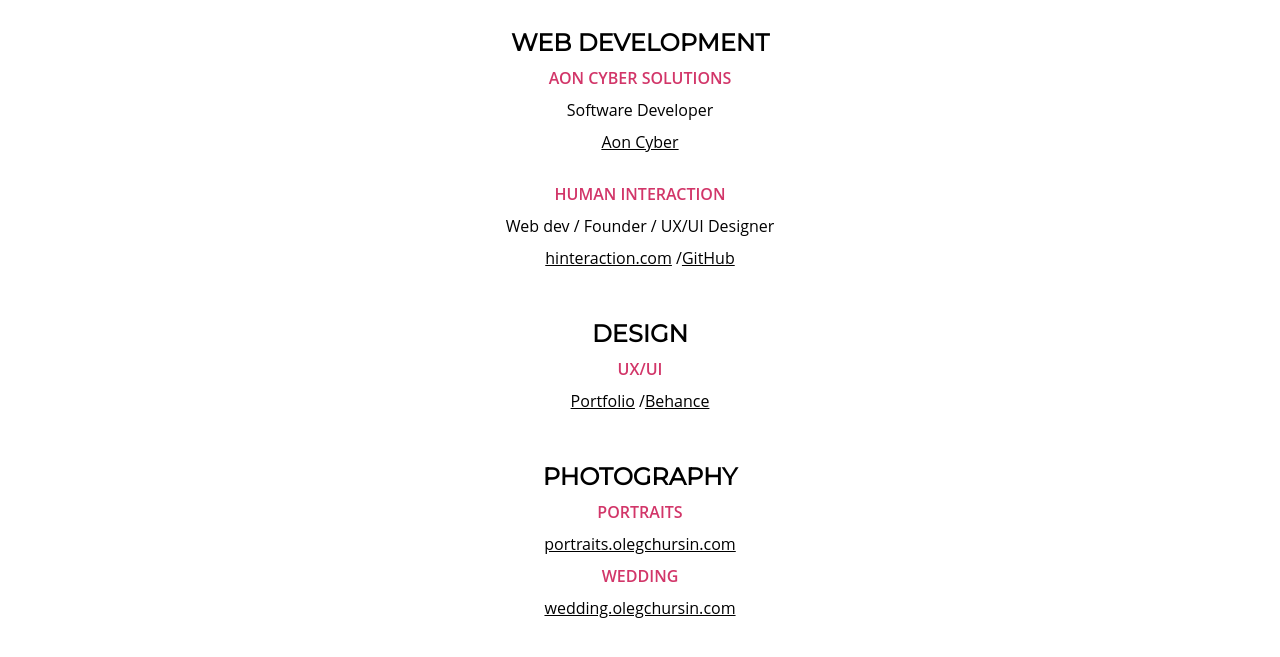
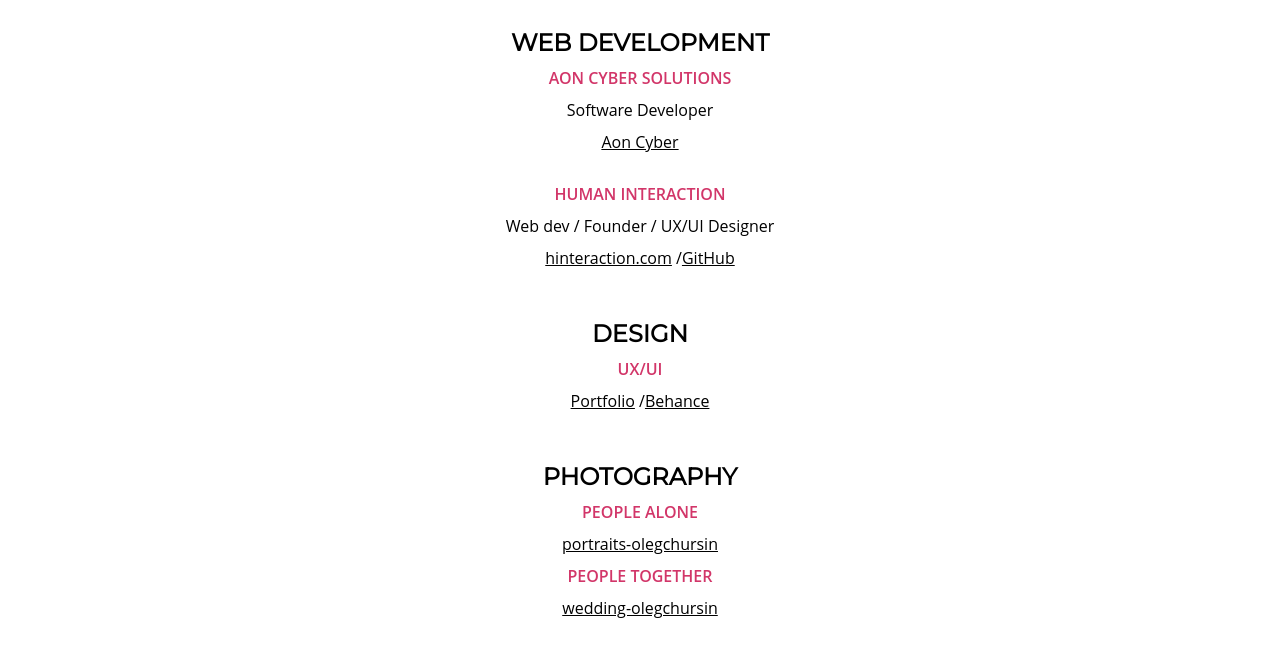
Before and after one commit to olegchursin/oc-com, a Gatsby site: page / in a window 1280 px wide. Shown: the part 263-920 px from the top of the page. Built offline with nearby package versions, Linux system fonts and the light colour scheme; Gatsby itself is replaced by a stand-in of ours; a web font is replaced by a local one.

Commit message:
Update Photography.jsx

```diff
--- a/src/components/Photography.jsx
+++ b/src/components/Photography.jsx
@@ -4,14 +4,14 @@
   return (
     <section>
       <h2>Photography</h2>
-      <h4>Portraits</h4>
+      <h4>People Alone</h4>
       <div>
-        <a href="http://portraits.olegchursin.com">portraits.olegchursin.com</a>
+        <a href="http://portraits.olegchursin.com">portraits-olegchursin</a>
       </div>
 
-      <h4>Wedding</h4>
+      <h4>People Together</h4>
       <div>
-        <a href="http://wedding.olegchursin.com">wedding.olegchursin.com</a>
+        <a href="https://wedding-olegchursin.netlify.com">wedding-olegchursin</a>
       </div>
     </section>
   )
```
